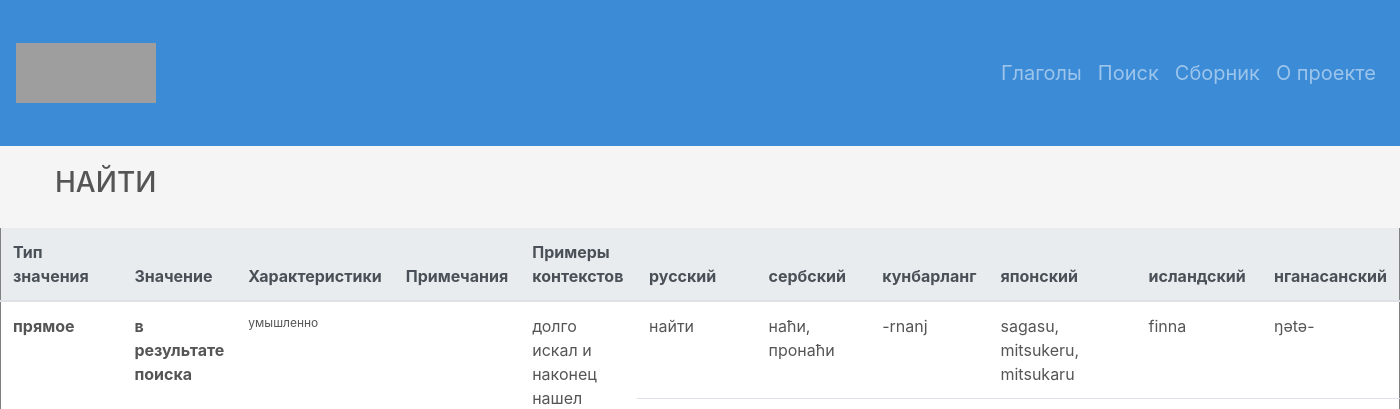
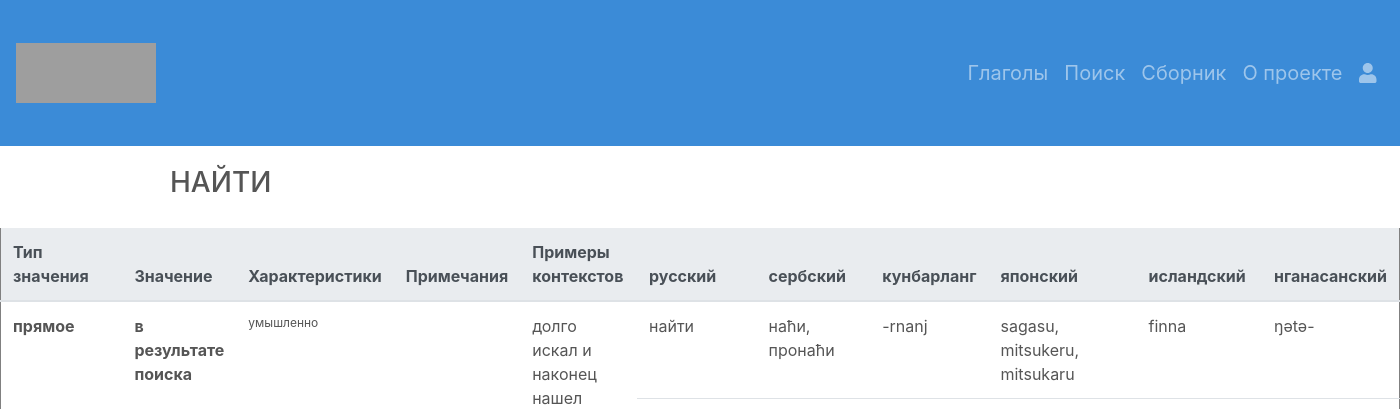
Before and after one commit to kategerasimenko/search_find, a Django app: page /2/ in a window 1400 px wide. Shown: the top 409 px of the page. Run offline with Django 3.2, Linux system fonts and the light colour scheme; data comes from the database, SQL or seed files in the repository; some libraries are stand-ins or nearby versions; grey boxes are pictures that could not be loaded.

Commit message:
changed a bit design

```diff
--- a/search_find_verbs/static/css/style.css
+++ b/search_find_verbs/static/css/style.css
@@ -1,15 +1,10 @@
-@import url('https://fonts.googleapis.com/css?family=Exo+2:800');
-
 body {
     font-size: 15px;
     color: #555;
+    margin-bottom: 50px;
 
     --webkit-font-smoothing: antialised;
     --webkit-overflow-scrolling: touch;
-}
-
-main{
-    margin-top: 20px;
 }
 
 hr{
@@ -72,7 +67,7 @@ img {
     padding-left: 70px;
     /*margin-top: 20px;*/
     /*margin-bottom: 20px;*/
-    background-color: whitesmoke;
+    /*background-color: whitesmoke;*/
 }
 
 #search-example{
--- a/search_find_verbs/templates/verb.html
+++ b/search_find_verbs/templates/verb.html
@@ -4,10 +4,9 @@
 <head>
     <meta charset="utf-8">
     <meta name="viewport" content="width=device-width, initial-scale=1, shrink-to-fit=no">
-
     <link rel="stylesheet" href="{% static 'css/bootstrap.css' %}">
     <link rel="stylesheet" href="{% static 'css/style.css' %}">
-
+    <script defer src="//use.fontawesome.com/releases/v5.0.6/js/all.js"></script>
     <title>ЕВРика</title>
 </head>
 <body>
@@ -32,20 +31,19 @@
                 <li class="nav-item">
                     <a class="nav-link" href="{% url 'about' %}">О проекте</a>
                 </li>
+                <li class="nav-item">
+                    <a class="nav-link" href="{% url 'admin:index' %}"><i class="fas fa-user"></i></a>
+                </li>
             </ul>
         </div>
     </nav>
     <div id="verb" class="container-fluid">
-    <!--вставляем сюда глагол-->
-    <div class="row">
+        <div class="container">
             <h3>{{ field }}</h3>
-        <!--можно ещё какую-то инфу о нем написать-->
         </div>
     </div>
-<div class="table-responsive">
     <table class="table table-font" frame="vsides">
         <thead class="thead-light table-font-lg">
-    <!--делаем названия столбцов-->
             <tr>
                 <th scope="col">Тип значения</th>
                 <th scope="col">Значение</th>
@@ -79,20 +77,13 @@
                 </tr>
                 <tr>
                             {% endfor %}
-
                         {% endfor %}
-
                     {% endfor %}
                 </tr>
             {% endfor %}
         </tbody>
     </table>
-</div>
-<footer class="footer sticky-bottom">
-    <div class="row justify-content-center">
-        <a href="{% url 'admin:index' %}" class="btn btn-outline-dark border-0 rounded-0" role="button">Вход для редакторов</a>
-    </div>
-</footer>
+    <footer class="footer sticky-bottom"></footer>
     <script src="//code.jquery.com/jquery-3.2.1.slim.min.js"></script>
     <script src="//maxcdn.bootstrapcdn.com/bootstrap/4.0.0/js/bootstrap.min.js"></script>
 </body>
```
Also changed, not shown: search_find_verbs/templates/about.html (+7 -10 lines), search_find_verbs/templates/articles.html (+7 -8 lines), search_find_verbs/templates/index.html (+7 -10 lines), search_find_verbs/templates/results.html (+6 -15 lines), search_find_verbs/templates/search_form.html (+9 -14 lines). Lines whose indentation alone changed are shown as unchanged.
